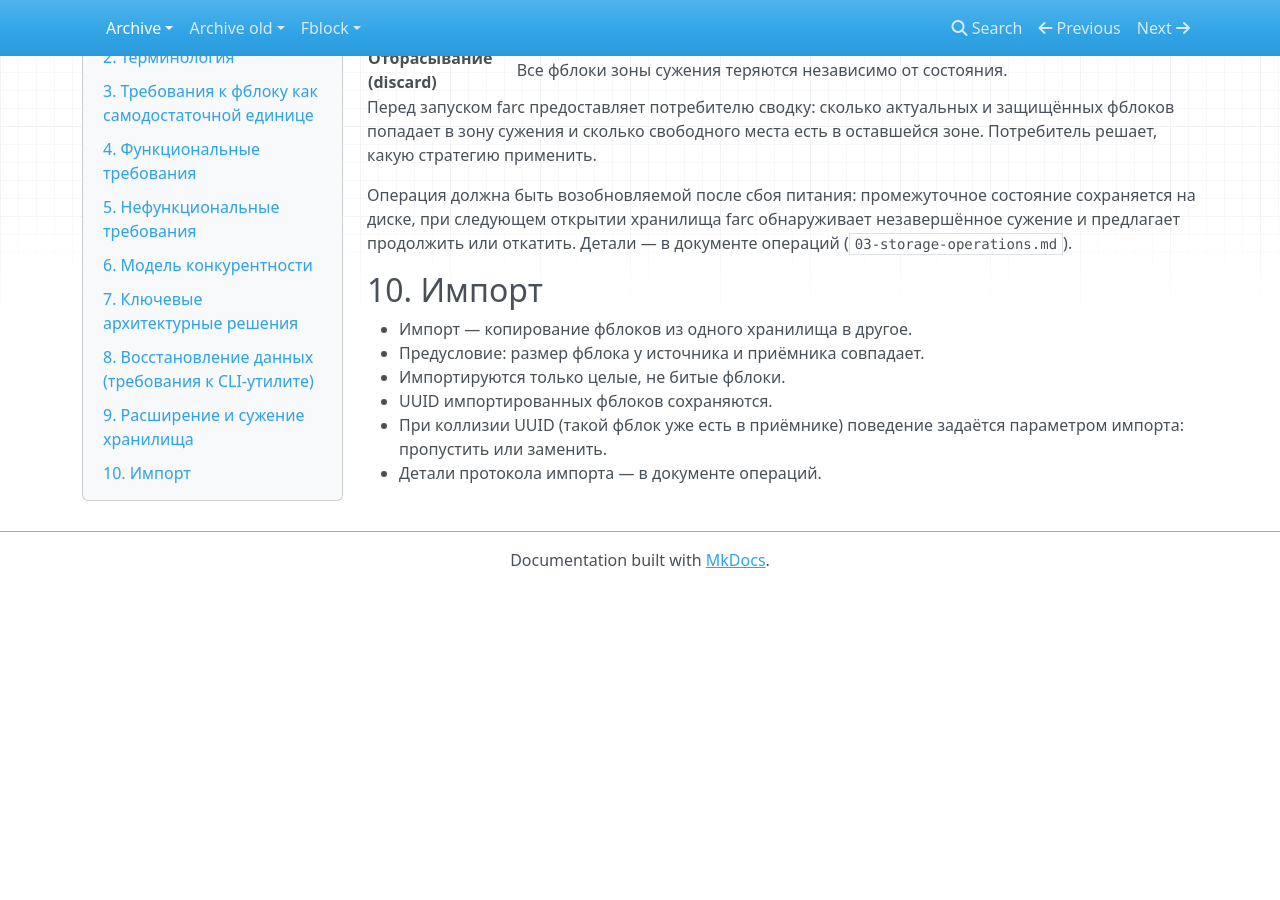
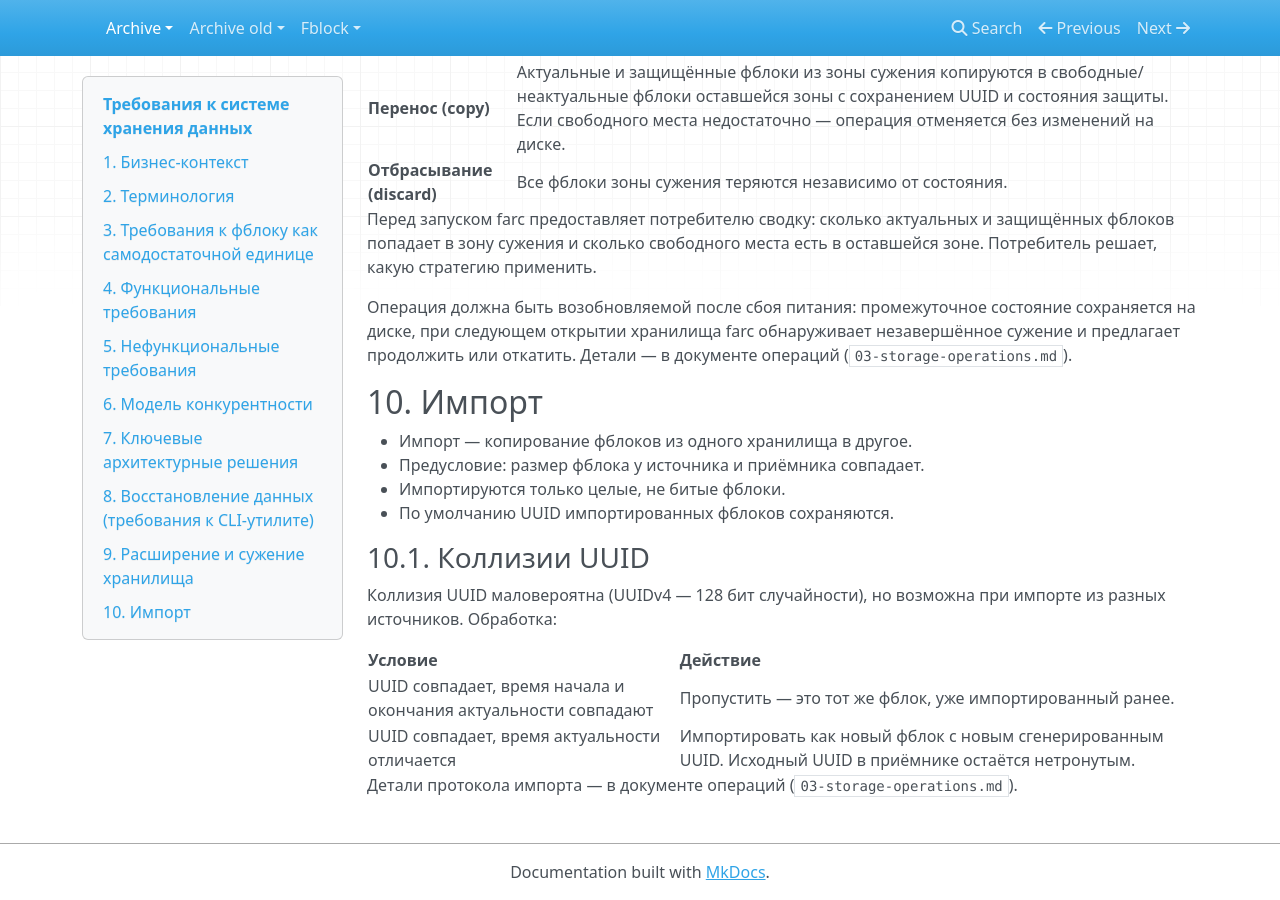
Before and after one commit to traycers/farc, an MkDocs documentation site: the page built from docs/docs/archive/00-requirements.md, in a window 1280 px wide and 900 px high, scrolled down 6060 px. Built offline with MkDocs 1.6.1, drawn with Linux system fonts in a browser that asks for light colours; nearby versions of some CDN libraries; before the commit the page ends 6648 px from its top, so only the background shows below that; some of the changed text lies outside the part shown.

Commit message:
update 00

```diff
--- a/docs/docs/archive/00-requirements.md
+++ b/docs/docs/archive/00-requirements.md
@@ -134,6 +134,8 @@
 
 Уведомление о начале записи позволяет потребителю зарезервировать UUID до того, как данные окажутся на диске.
 
+**При переносе фблока** (см. 9.2, сужение со стратегией «перенос») UUID переносимого фблока сохраняется, поэтому уведомления о его удалении и о новом фблоке **не отправляются**. Уведомление «об удалении» отправляется только для фблока, который перезаписывается в оставшейся зоне (если он был занят).
+
 ### 4.10. Консистентность при сбоях
 
 - При сбое питания фблок может остаться в незавершённом состоянии (часть фчанков записана, часть — нет).
@@ -229,6 +231,15 @@
 - Импорт — копирование фблоков из одного хранилища в другое.
 - Предусловие: размер фблока у источника и приёмника совпадает.
 - Импортируются только целые, не битые фблоки.
-- UUID импортированных фблоков сохраняются.
-- При коллизии UUID (такой фблок уже есть в приёмнике) поведение задаётся параметром импорта: пропустить или заменить.
-- Детали протокола импорта — в документе операций.
+- По умолчанию UUID импортированных фблоков сохраняются.
+
+### 10.1. Коллизии UUID
+
+Коллизия UUID маловероятна (UUIDv4 — 128 бит случайности), но возможна при импорте из разных источников. Обработка:
+
+| Условие | Действие |
+|---------|----------|
+| UUID совпадает, время начала и окончания актуальности совпадают | Пропустить — это тот же фблок, уже импортированный ранее. |
+| UUID совпадает, время актуальности отличается | Импортировать как новый фблок с новым сгенерированным UUID. Исходный UUID в приёмнике остаётся нетронутым. |
+
+Детали протокола импорта — в документе операций (`03-storage-operations.md`).
```
